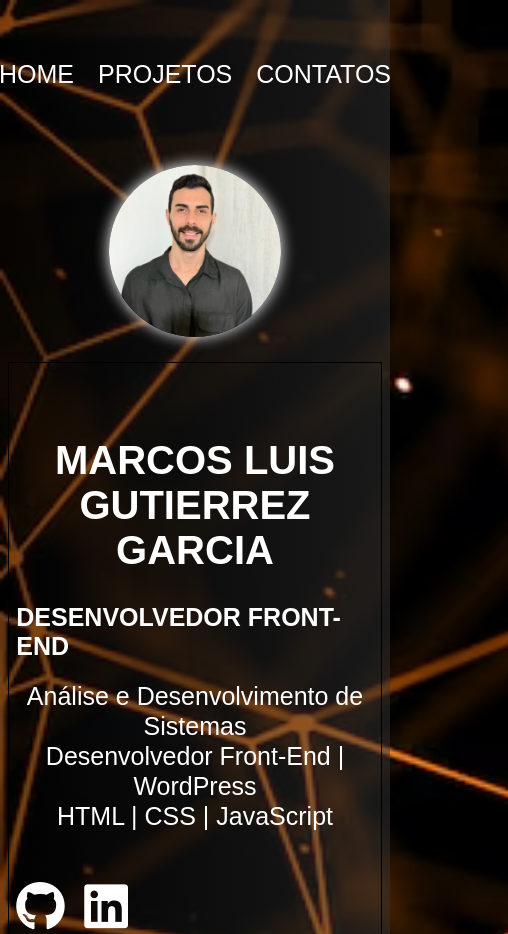
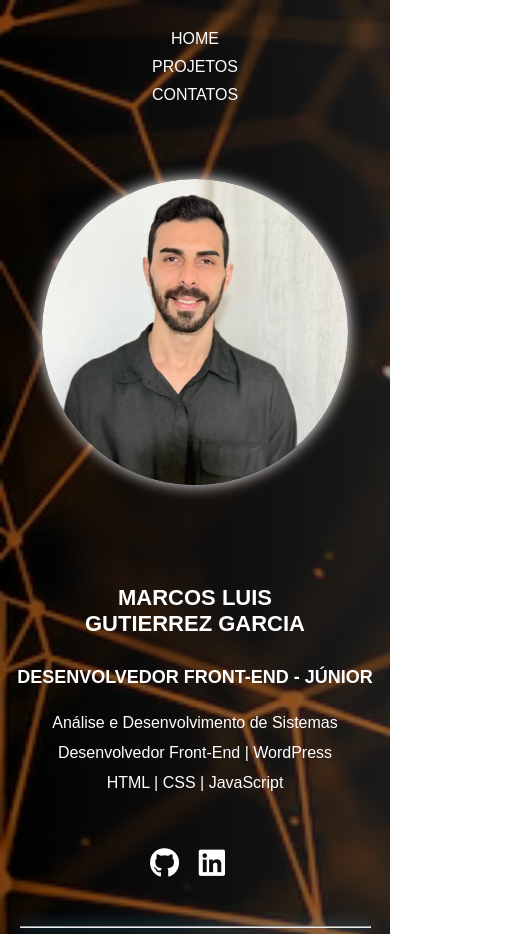
Before and after one commit to MarcosLuisGarcia/P-gina-Pessoal, a plain HTML site: page index.html in a window 390 px wide. Shown: the top 934 px of the page, 508 px wide, since content can reach past the window. Drawn offline with Linux system fonts and the light colour scheme.

Commit message:
Add files via upload

```diff
--- a/css/style.css
+++ b/css/style.css
@@ -272,7 +272,7 @@ hr{
 }
 
 
-.container2 ul li a{
+.container2 ul li a {
     color: black;
     text-decoration: none;
     font-size: 25px;
@@ -330,48 +330,155 @@ footer{
 
 }
 
-@media screen and (max-width:768px){
 
-    header{
-        width: 100%;
-        display: flex;
-        justify-content: center;
-        padding-left: 100px;
+
+
+
+/* ===========================
+   RESPONSIVIDADE
+=========================== */
+
+/* === TABLET (até 1024px) === */
+@media (max-width: 1024px) {
+  nav ul {
+    margin-right: 40px;
+    gap: 30px; /* 🔹 menos espaçamento no tablet */
   }
 
-    .container{
-        display: block;
+  nav ul li a {
+    font-size: 20px;
+    padding: 8px 10px;
   }
 
-    .picture{
-        display: block;
-        margin: 0 auto;
+  .bio h1 {
+    font-size: 32px;
   }
 
-    .picture img{
-        width: 100%;
-
+  .bio h2 {
+    font-size: 22px;
   }
 
-    .bio{
-        border: 1px solid black;
-        width: 100%;
+  .bio p {
+    font-size: 20px;
   }
 
-    .bio h1{
+  .bio a i {
+    font-size: 40px;
+  }
+
+  .projeto img {
+    width: 70%;
+  }
+
+  .container2 ul {
+    width: 70%;
+  }
+
+  .container2 ul li a {
+    font-size: 22px;
+  }
+}
+
+/* === CELULAR MÉDIO (até 768px) === */
+@media (max-width: 768px) {
+  header {
+    height: auto;
+    justify-content: center;
+  }
+
+  nav ul {
+    flex-direction: column;
+    align-items: center;
+    margin: 20px 0;
+    gap: 10px; /* 🔹 espaçamento vertical entre links no mobile */
+  }
+
+  nav ul li a {
+    font-size: 18px;
+    margin-bottom: 8px;
+  }
+
+  .container {
+    flex-direction: column;
+    align-items: center;
+  }
+
+  .picture, .bio {
+    width: 100%;
     text-align: center;
   }
 
-    .bio p{
-        text-align: center;
+  .picture img {
+    width: 70%;
+  }
+
+  .bio h1 {
+    font-size: 28px;
+  }
+
+  .bio h2 {
+    font-size: 20px;
+  }
+
+  .bio p {
+    font-size: 18px;
+  }
+
+  .bio a i {
+    font-size: 35px;
+  }
+
+  .container2 ul {
+    width: 85%;
+    height: auto;
+  }
+
+  .container2 ul li a {
+    font-size: 20px;
+  }
+
+  footer {
+    font-size: 16px;
   }
 }
 
-@media screen and (max-width:1024px){
-    header{
-        width: 100%;
-        display: flex;
-        justify-content: center;
-        padding-left: 100px;
+/* === CELULAR PEQUENO (até 480px) === */
+@media (max-width: 480px) {
+  nav ul li a {
+    font-size: 16px;
+    padding: 6px 8px;
+  }
+
+  .bio h1 {
+    font-size: 22px;
+  }
+
+  .bio h2 {
+    font-size: 18px;
+  }
+
+  .bio p {
+    font-size: 16px;
+  }
+
+  .bio a i {
+    font-size: 30px;
+  }
+
+  .picture img {
+    width: 85%;
+  }
+
+  .container2 ul {
+    width: 95%;
+    padding: 20px;
+  }
+
+  .container2 ul li a {
+    font-size: 18px;
+  }
+
+  footer {
+    font-size: 14px;
   }
 }
--- a/index.html
+++ b/index.html
@@ -23,7 +23,7 @@
         </div><!--Foto-->
         <div class="bio">
             <h1>Marcos Luis <br>Gutierrez Garcia</h1>
-            <h2 id="title">Desenvolvedor Front-End</h2>
+            <h2 id="title">Desenvolvedor Front-End - Júnior</h2>
                 <p>Análise e Desenvolvimento de Sistemas <br> Desenvolvedor Front-End | WordPress <br> HTML | CSS | JavaScript</p>
                 <a target="_blank" href="https://github.com/MarcosLuisGarcia"><i class="fa-brands fa-github"></i></a>
                 <a target="_blank" href="https://www.linkedin.com/in/marcos-luis-gutierrez-garcia-a912371a2/"><i class="fa-brands fa-linkedin"></i></a>
@@ -52,7 +52,7 @@
 
 
     <div class="topo">
-        <button id="btnTopo">↑ Voltar ao Topo</button>
+        <button id="btnTopo">↑ Voltar ao topo</button>
     </div>
     <hr>
     <footer>
```
Also changed, not shown: contato.html (+1 -1 lines), projetos.html (+13 -13 lines). Lines whose indentation alone changed are shown as unchanged.
